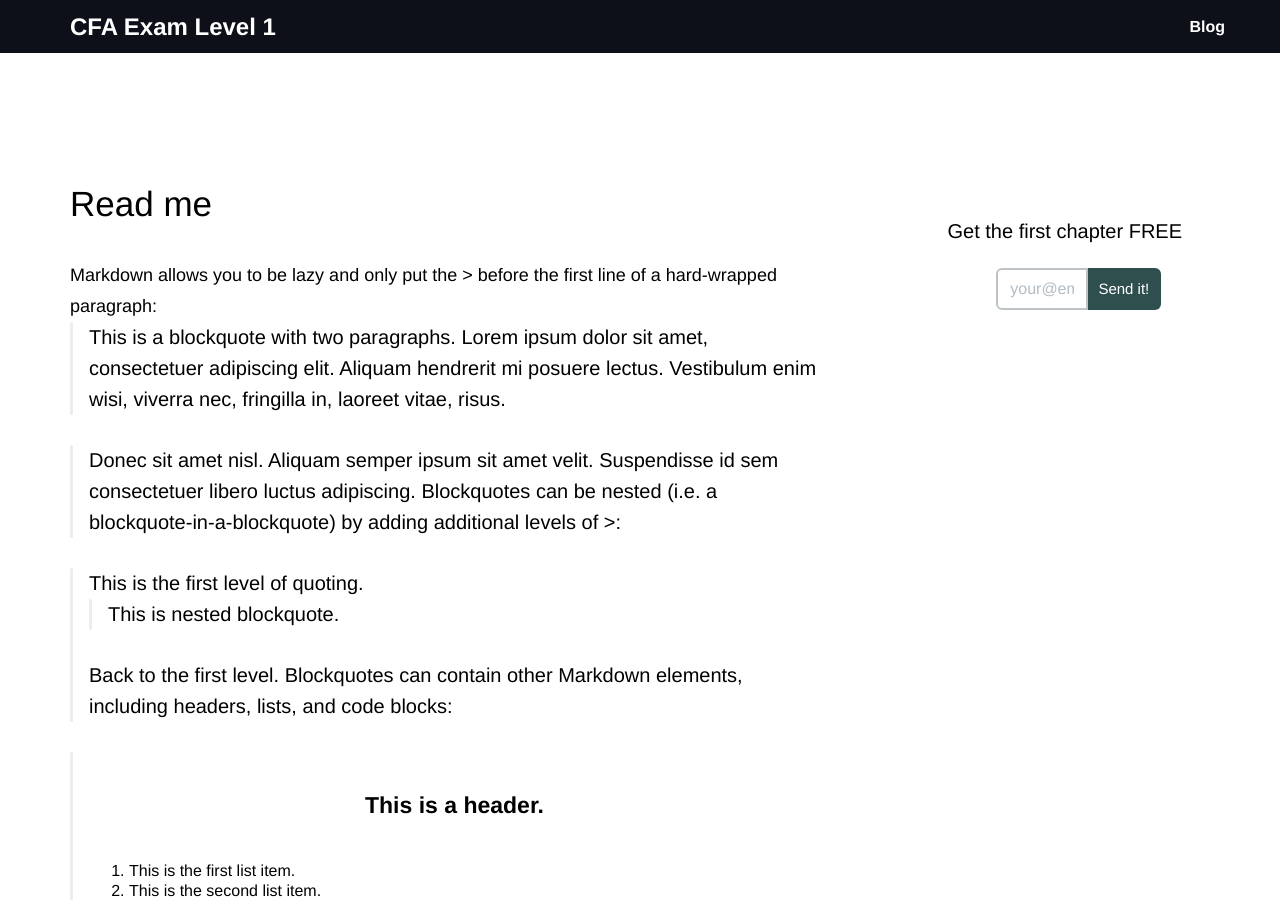
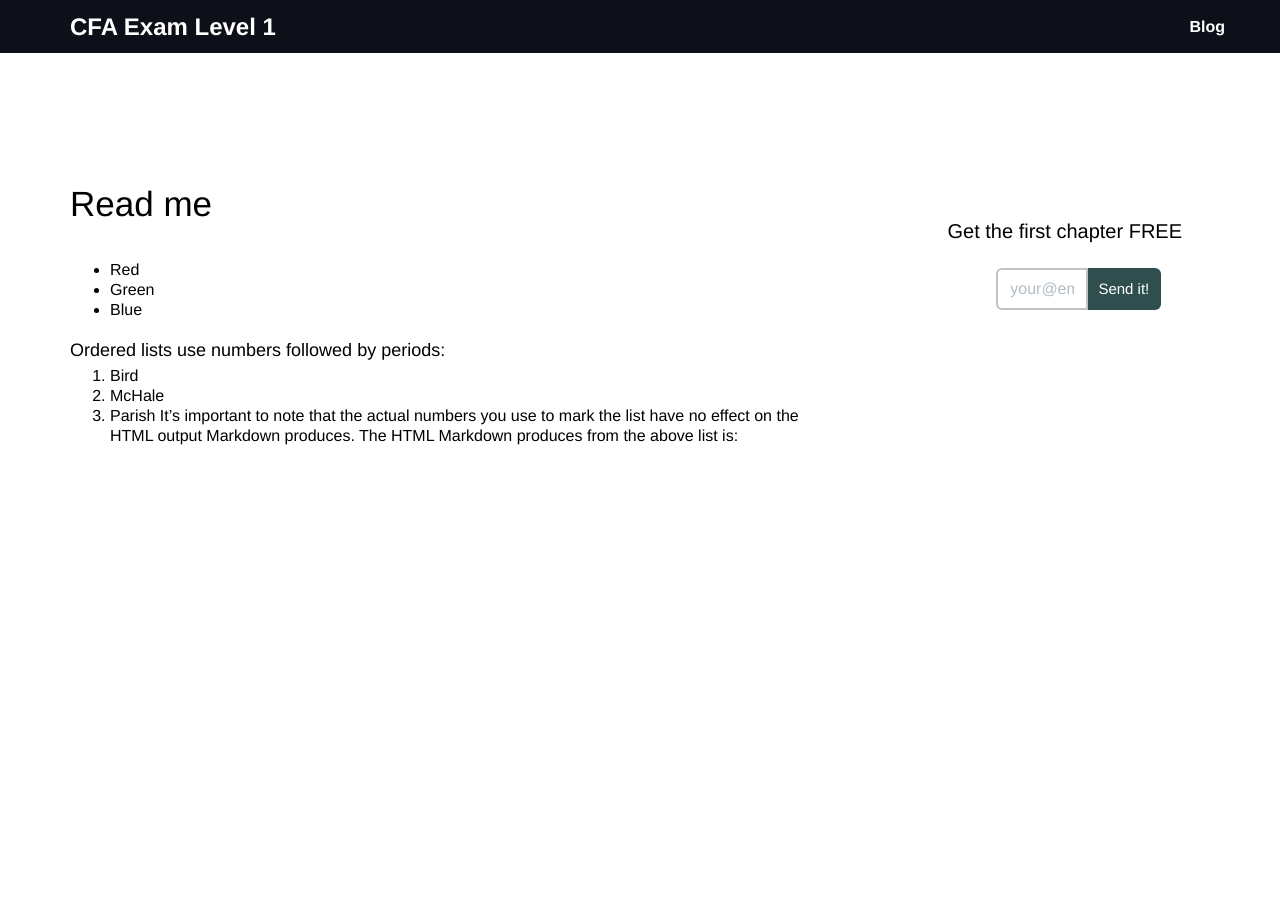
Before and after one commit to Fluxuous/CFA-L1-Marketing-Site, a Jekyll site: the page built from _posts/2015-07-13-read-me.md, in a window 1280 px wide and 900 px high. Built offline with Jekyll 4.4.1, drawn with Linux system fonts in a browser that asks for light colours; some of the changed text lies outside the part shown.

Commit message:
Update 2015-07-13-read-me.md

```diff
--- a/_posts/2015-07-13-read-me.md
+++ b/_posts/2015-07-13-read-me.md
@@ -7,71 +7,13 @@
 
 # Read me
 
-
-
-<!-- To embed an image, use the following src helper
-<img width="50%" height="2" src="{{ ASSET_PATH }}/static/img/cognitive-biases.png"/> -->
-
-Markdown allows you to be lazy and only put the > before the first line of a hard-wrapped paragraph:
-
-> This is a blockquote with two paragraphs. Lorem ipsum dolor sit amet,
-consectetuer adipiscing elit. Aliquam hendrerit mi posuere lectus.
-Vestibulum enim wisi, viverra nec, fringilla in, laoreet vitae, risus.
-
-> Donec sit amet nisl. Aliquam semper ipsum sit amet velit. Suspendisse
-id sem consectetuer libero luctus adipiscing.
-Blockquotes can be nested (i.e. a blockquote-in-a-blockquote) by adding additional levels of >:
-
-> This is the first level of quoting.
->
-> > This is nested blockquote.
->
-> Back to the first level.
-Blockquotes can contain other Markdown elements, including headers, lists, and code blocks:
-
-> ## This is a header.
->
-> 1.   This is the first list item.
-> 2.   This is the second list item.
->
-> Here's some example code:
->
->     return shell_exec("echo $input | $markdown_script");
-Any decent text editor should make email-style quoting easy. For example, with BBEdit, you can make a selection and choose Increase Quote Level from the Text menu.
-
-LISTS
-
-Markdown supports ordered (numbered) and unordered (bulleted) lists.
-
-Unordered lists use asterisks, pluses, and hyphens — interchangably — as list markers:
-
-*   Red
-*   Green
-*   Blue
-is equivalent to:
-
-+   Red
-+   Green
-+   Blue
-and:
-
 -   Red
 -   Green
 -   Blue
+
 Ordered lists use numbers followed by periods:
 
 1.  Bird
 2.  McHale
 3.  Parish
 It’s important to note that the actual numbers you use to mark the list have no effect on the HTML output Markdown produces. The HTML Markdown produces from the above list is:
-
-<ol>
-<li>Bird</li>
-<li>McHale</li>
-<li>Parish</li>
-</ol>
-If you instead wrote the list in Markdown like this:
-
-1.  Bird
-1.  McHale
-1.  Parish
```
